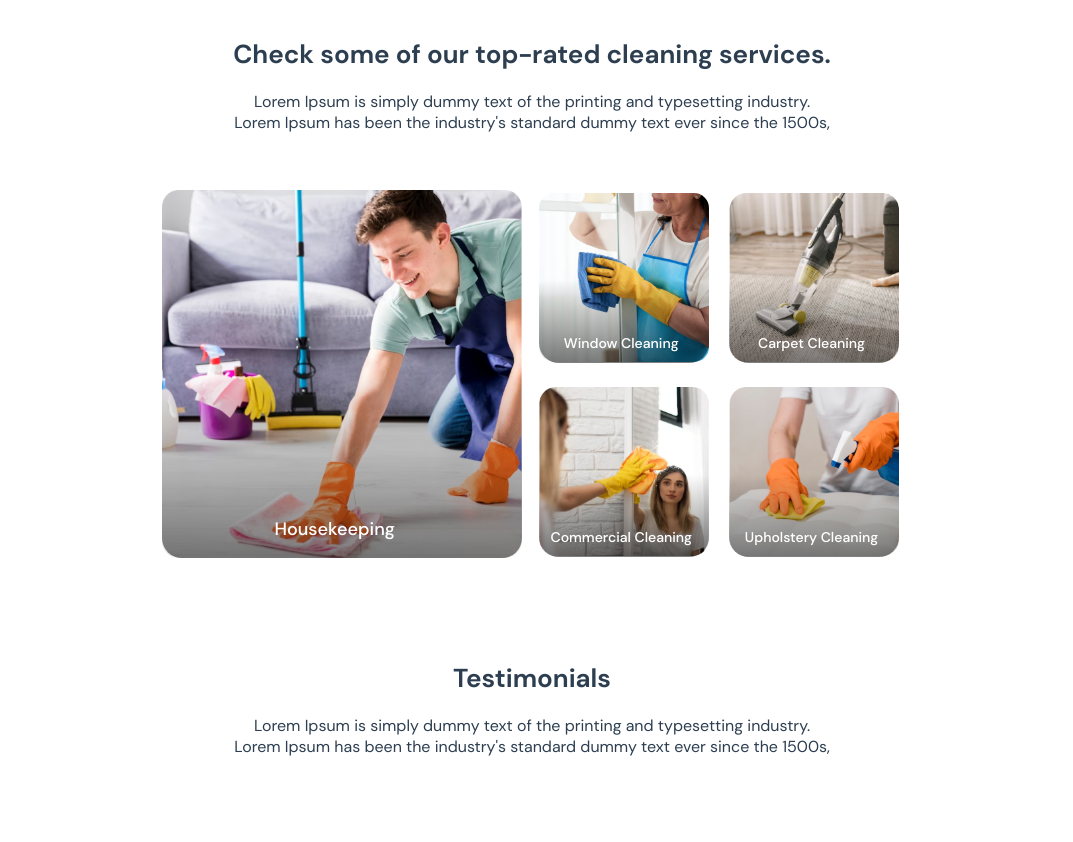
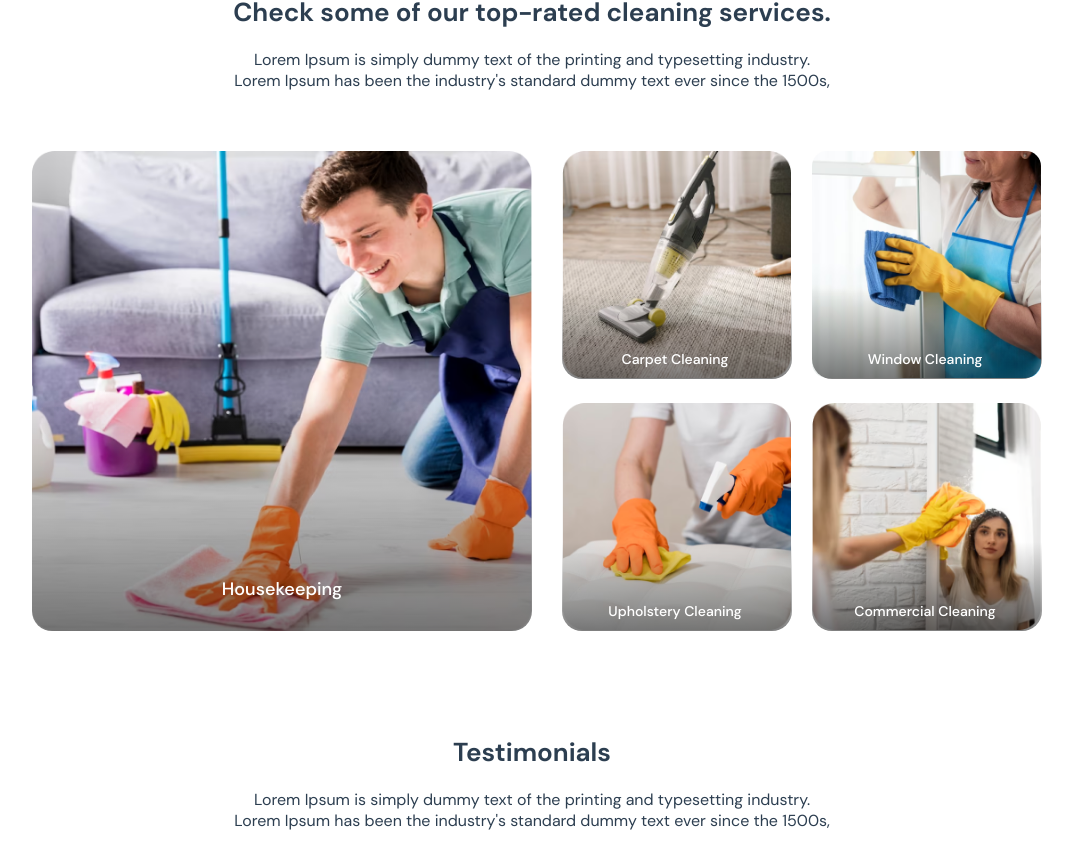
Before and after one commit to steve0288/cleaner, a Vue app: page /#/ in a window 1280 px wide. Shown: the part 1946-2788 px from the top of the page, without its empty margins (108-1181 px from the left). Before the commit the page ends 2761 px from the top, so only its background shows below. Built offline with nearby package versions, Linux system fonts and the light colour scheme.

Commit message:
Made content on cleaning services more scalable

```diff
--- a/src/assets/scss/variables.scss
+++ b/src/assets/scss/variables.scss
@@ -21,6 +21,10 @@ $hole-crew-navy: #002857;
 
 .flex {
   display: flex;
+}
+
+.flex-between{
+  justify-content: space-between;
 }
 
 .text-left {
@@ -90,6 +94,10 @@ $hole-crew-navy: #002857;
   justify-content: center;
 }
 
+.flex-wrap{
+  flex-wrap: wrap;
+}
+
 .flex-column{
   flex-direction: column;
 }
--- a/src/components/BusinessAttributes.vue
+++ b/src/components/BusinessAttributes.vue
@@ -3,7 +3,7 @@
       <h2 class="cta-h2">Cleaning is hard work. Use The Hole Crew to make your life easier!</h2>
       <p class="max-w-600 m-auto text-normal">Lorem Ipsum is simply dummy text of the printing and typesetting industry. Lorem Ipsum has been the industry's standard dummy text ever since the 1500s,</p>
   </div>
-  <div class="section flex center-flext-content">
+  <div class="section flex flex-between">
     <div class="group-container">
       <div class="container-1" :class="{ active: activeContainer === 1 }" @click="handleClick(1)">
         <div class="ellipses">
@@ -114,7 +114,7 @@ export default defineComponent({
     .container-3,
     .container-4{
       text-align: center;
-      max-width: 350px;
+      max-width: 390px;
       width: 100%;
       box-shadow: 0px 0px 10px 0px #00000014;
       border-radius: 20px;
--- a/src/components/CleaningServices.vue
+++ b/src/components/CleaningServices.vue
@@ -3,36 +3,32 @@
       <h2 class="cta-h2">Check some of our top-rated cleaning services.</h2>
       <p class="max-w-600 m-auto text-normal">Lorem Ipsum is simply dummy text of the printing and typesetting industry. Lorem Ipsum has been the industry's standard dummy text ever since the 1500s,</p>
   </div>
-  <div class="section flex center-flext-content">
-    <div class="services-container flex flex-row relative  ">
+  <div class="section flex">
+    <div class="left-box relative">
       <div class="overlay main-image"></div>
       <span class="overlay-text">Housekeeping</span>
-        <img src="img/cleaning-services/housekeeping.png" alt="housekeeping" class="flex-g-2 max-w-440 housekeping main-image"/>
-      <div class="flex-column flex-g-2">
-        <div class="flex flex-row relative">
-          <div class="relative">
+      <img src="img/cleaning-services/housekeeping.png" alt="housekeeping" class="housekeping main-image"/>
+    </div>
+    <div class="right-box-container">
+      <div class="relative right-box">
         <div class="sub-image-overlay"></div>
         <span class="sub-image-overlay-text">Window Cleaning</span>
-            <img src="img/cleaning-services/window.png" class="max-w-200 sub-image window"/>
+        <img src="img/cleaning-services/window.png" class="sub-image window"/>
       </div>
-          <div class="relative">
+      <div class="relative right-box">
         <div class="sub-image-overlay"></div>
         <span class="sub-image-overlay-text">Carpet Cleaning</span>
-            <img src="img/cleaning-services/vacuuming.png" class="max-w-200 sub-image carpet"/>
+        <img src="img/cleaning-services/vacuuming.png" class="sub-image carpet"/>
       </div>
-        </div>
-        <div class="flex flex-row relative">
-          <div class="relative">
+      <div class="relative right-box">
         <div class="sub-image-overlay"></div>
         <span class="sub-image-overlay-text">Commercial Cleaning</span>
-            <img src="img/cleaning-services/cleaning.png" class="max-w-200 sub-image commercial"/>
+        <img src="img/cleaning-services/cleaning.png" class="sub-image commercial"/>
       </div>
-          <div class="relative">
+      <div class="relative right-box">
         <div class="sub-image-overlay"></div>
         <span class="sub-image-overlay-text">Upholstery Cleaning</span>
-            <img src="img/cleaning-services/upholstery.png" class="max-w-200 sub-image upholstery"/>
-          </div>
-        </div>
+        <img src="img/cleaning-services/upholstery.png" class="sub-image upholstery"/>
       </div>
     </div>
   </div>
@@ -56,6 +52,32 @@ export default defineComponent({
 <style lang="scss">
   @import '../assets/scss/variables.scss';
 
+  .left-box{
+    width: 50%;
+    height: 100%;
+    max-height: 480px;
+    margin-top: 10px;
+  }
+
+  .right-box-container{
+    width: 50%;
+    display: flex;
+    flex-wrap: wrap;
+    flex-direction: row-reverse;
+  }
+
+  .right-box{
+    width: calc(50% - 20px);
+    /*height: 200px;*/
+    box-sizing: border-box;
+    margin-left: 20px;
+  }
+
+  .right-box:nth-child(1),
+  .right-box:nth-child(3){
+    margin-left: 20px;
+  }
+
   .overlay-text{
     font-size: 18px;
     position: absolute;
@@ -65,7 +87,7 @@ export default defineComponent({
     justify-content: center;
     align-items: end;
     flex-grow: unset;
-    width: 360px;
+    width: 100%;
     bottom: 30px;
     font-weight: 500;
   }
@@ -79,27 +101,22 @@ export default defineComponent({
     justify-content: center;
     align-items: end;
     flex-grow: unset;
-    width: 169px;
+    width: 100%;
     bottom: 25px;
     font-weight: 500;
     margin-left: 8px;
     margin-right: 8px;
   }
 
-  .services-container{
-    flex-direction: row;
-  }
-
   .main-image{
-    height: 400px;
     flex-grow: unset;
-    width: 360px;
-    height: 368px;
-    padding: 7px;
+    width: 100%;
+    height: 100%;
+    max-height: 480px;
   }
 
   .sub-image{
-    height: 169px;
+    height: 227px;
     margin: 10px;
     border-radius: 15px;
   }
@@ -107,10 +124,10 @@ export default defineComponent({
   .overlay{
     position: absolute;
     background: linear-gradient(180deg, rgba(255,255,255,0) 50%, rgba(0,0,0,0.5) 100%);
-    left: 7px;
+    left: 0px;
     padding: 0;
-    bottom: 13px;
-    right: 7px;
+    bottom: 0px;
+    right: 0;
     border-radius: 20px;
   }
 
@@ -122,7 +139,8 @@ export default defineComponent({
     bottom: 14px;
     right: 10px;
     border-radius: 20px;
-    height: 165px;
+    height: 178px;
+    width: 100%;
   }
 
 </style>
```
Lines whose indentation alone changed are shown as unchanged.
